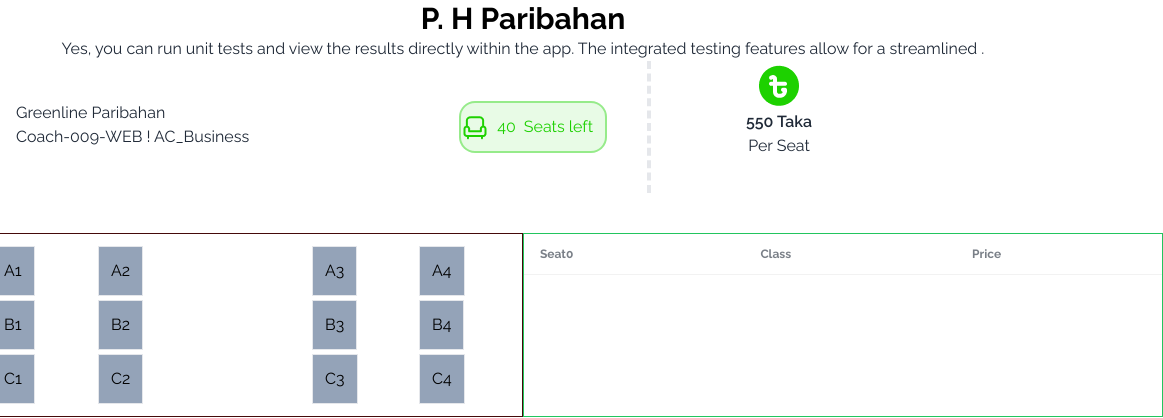
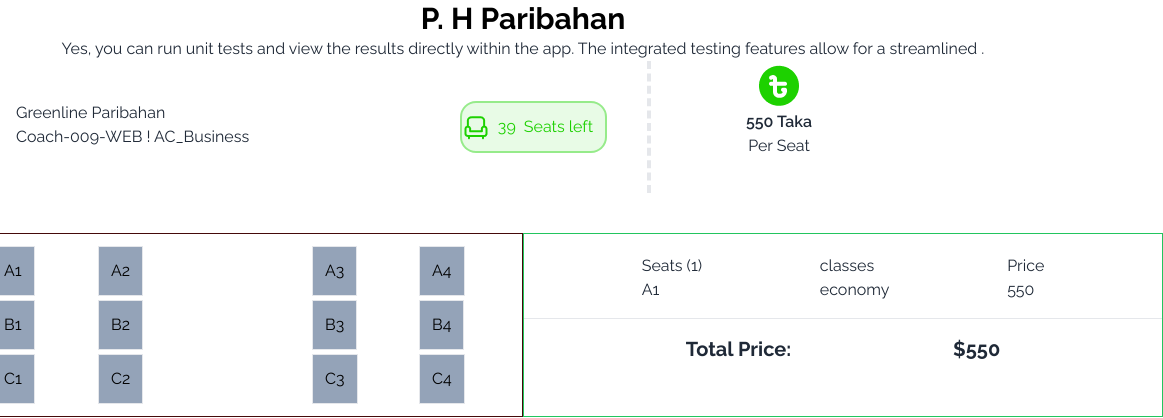
Before and after one commit to shifakhatun/smart-bus-ticketing-SK, a plain HTML site: page index.html in a window 1280 px wide. Both pictures are taken after a click on the element "A1". Shown: the part 1353-1771 px from the top of the page, 117-1280 px from the left. Drawn offline with nearby package versions, Linux system fonts and the light colour scheme.

Commit message:
total price added

```diff
--- a/index.html
+++ b/index.html
@@ -188,25 +188,27 @@
 
 
 				<div class="border-green-500 col-span-1 border">
-					<div>
-						<div class="overflow-x-auto">
-							<table class="table">
-							  <!-- head -->
-							  <thead>
-								<tr>
-								  <th class="seatCount">Seat<span>0</span></th>
-								  <th>Class</th>
-								  <th>Price</th>
-								</tr>
-							  </thead>
-							  <tbody id="seatId">
-								<tr></tr>
-								<tr></tr>
-								<tr></tr>
-							  </tbody>
-							</table>
-						  </div>
+					<div class="flex justify-evenly pt-5">
+						<div id="seat-Container">
+                          <h4>Seats (<span id="seatCount">0</span>)</h4>
+						</div>
+						<div id="coach-type">
+                           <h4 >classes</h4>
+						</div>
+						<div id="price">
+                            <h4>Price</h4>
+						</div>
 					</div>
+					<hr class="my-4" />
+					<div class="flex justify-evenly items-center text-xl font-bold">
+						<h4>Total Price:</h4>
+						<p class="">
+							 $<span id="total-price"></span>
+						  </p>
+					</div>
+					<!-- <p class="text-xl font-bold py-2">
+						Total Price: $<span id="total-price"></span>
+					  </p> -->
 				</div>
 
 			 </div>
--- a/scripts/script.js
+++ b/scripts/script.js
@@ -1,26 +1,47 @@
 //console.log("connected")
 let count=0;
-let price=0;
+let totalPrice=0;
 const seatNo=document.querySelectorAll(".A");
 //console.log(seatNo);
 for (let index = 0; index < seatNo.length; index++) {
     const seatNumber = seatNo[index];
     //console.log(seatNumber)
     seatNumber.addEventListener("click", function(){
-        //get the text
-        const title=seatNumber.querySelector("p").innerText;
-        count++;
-        //console.log(title.innerText);
-        setBackgroundColorById(title);
+        count=count+1;
+       const title=seatNumber.querySelector("p").innerText;
+       const seatContainer=document.getElementById("seat-Container");
+       const p=document.createElement("p");
+       p.innerText=title;
+       seatContainer.appendChild(p);
+
+        document.getElementById("seats-left").innerText=(40-count);
+
+       const coachType=document.getElementById("coach-type");
+       const coachCategory=document.createElement("p");
+       coachCategory.innerText="economy";
+       coachType.appendChild(coachCategory);
+
+            setBackgroundColorById(title);
         if(count>=4){
             alert("don't select again");
 
+
         }
-        console.log('count', count);
+        document.getElementById("seatCount").innerText=count;
+
+
+
       //get the price
-const price=parseFloat(document.getElementById("seatPrice").innerText.split(" ")[0]);
-// const totalPrice=price++;
-// console.log(totalPrice);
+        const price=parseFloat(document.getElementById("seatPrice").innerText.split(" ")[0]);
+        console.log(price);
+        totalPrice+=price;
+        console.log(totalPrice);
+        const ticketPrice=document.getElementById("price");
+        const priceList=document.createElement("p");
+        priceList.innerText=price;
+        ticketPrice.appendChild(priceList);
+        document.getElementById("total-price").innerText=totalPrice;
+
 
 
 
```
